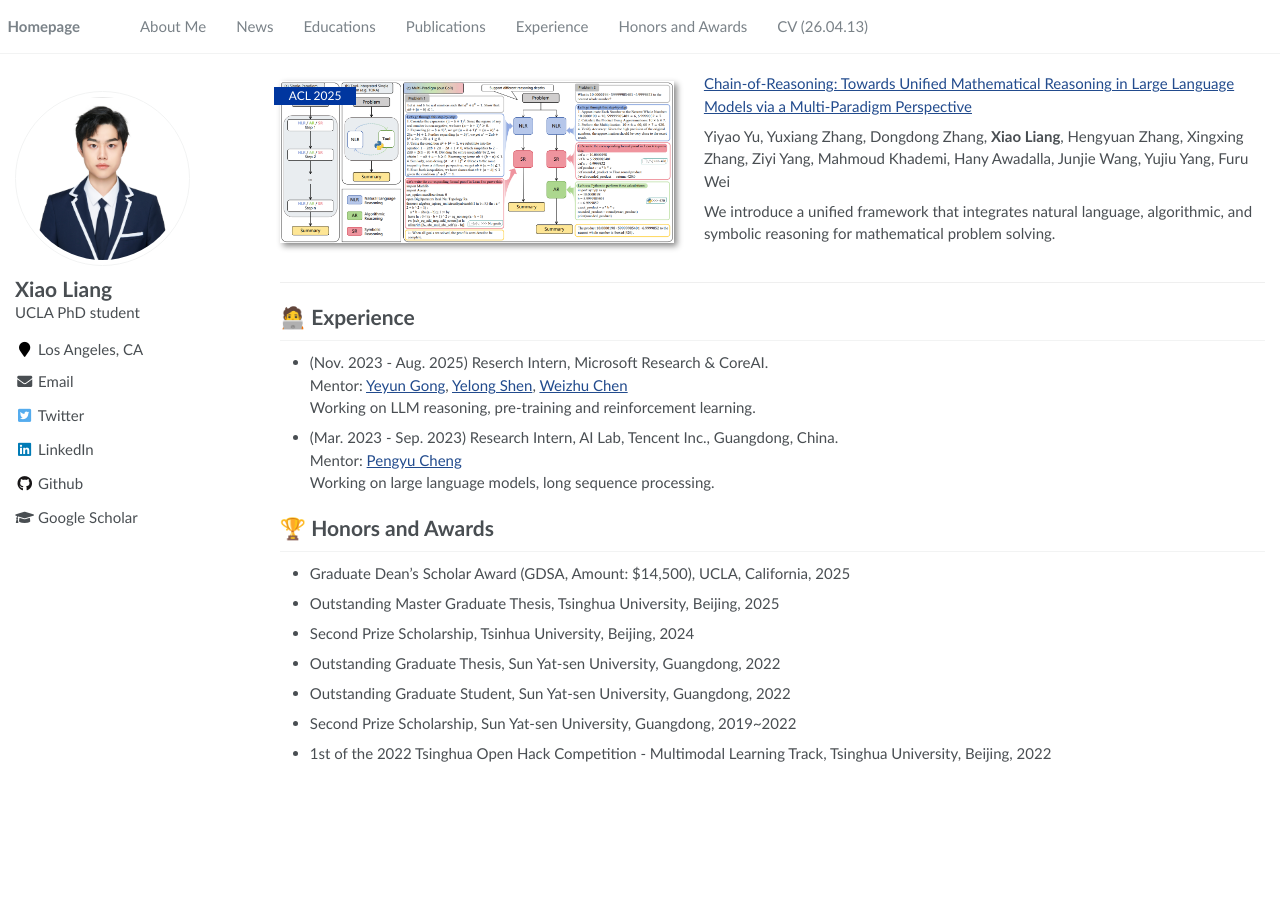
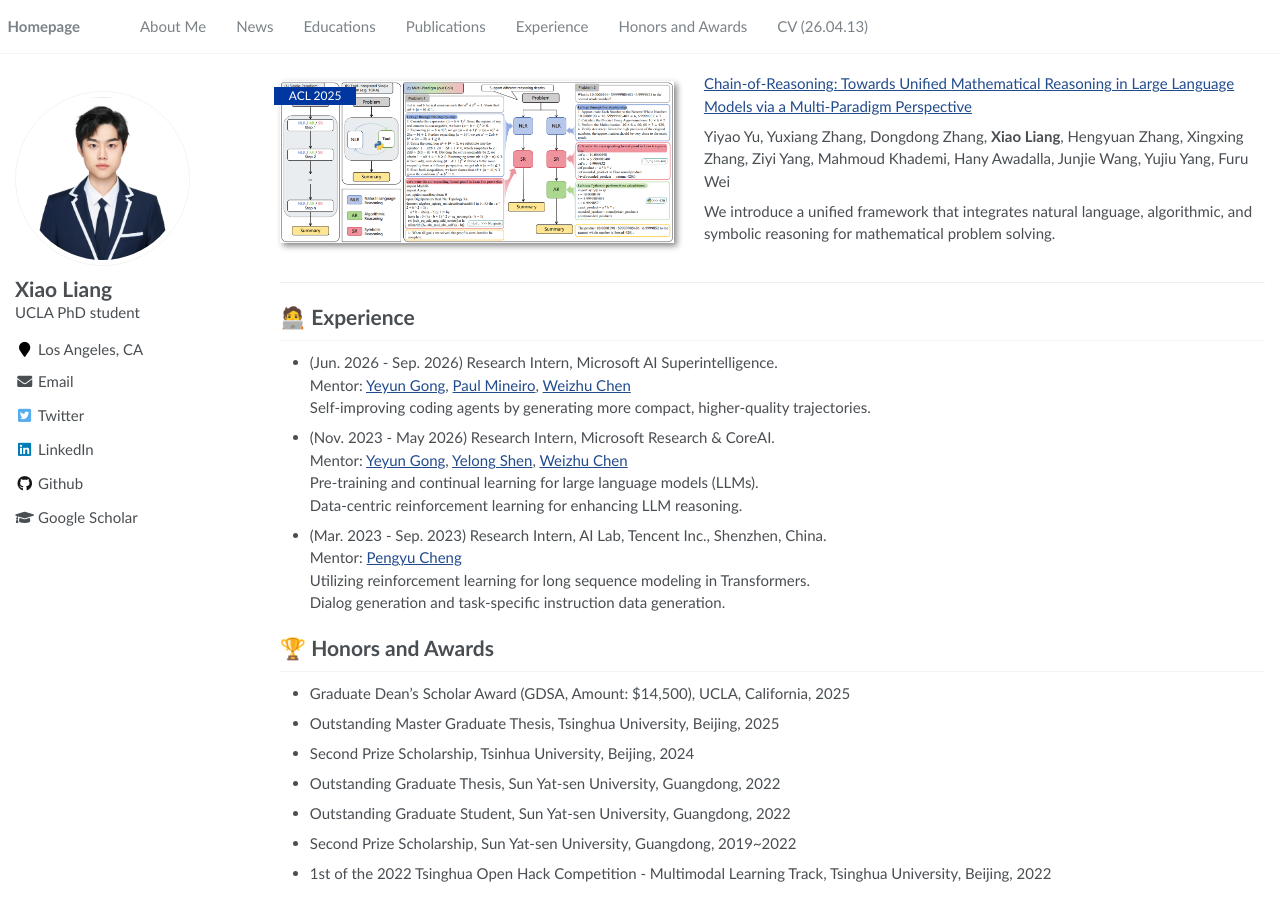
Before and after one commit to MasterVito/MasterVito.github.io, a Jekyll site: the page built from _pages/about.md, in a window 1280 px wide and 900 px high, scrolled down 2637 px. Built offline with Jekyll 4.4.1, drawn with Linux system fonts in a browser that asks for light colours; before the commit the page ends 3417 px from its top, so only the background shows below that.

Commit message:
Update CV and experience section
- Replace CV PDF with the latest 2-page version (selected publications)
- Add Microsoft AI Superintelligence internship (Jun. 2026 - Sep. 2026)
- Update Microsoft Research & CoreAI end date to May 2026
- Align experience bullets with the CV wording
- Fix "Reserch" typo and correct Tencent location to Shenzhen

Co-Authored-By: Claude Opus 5 <noreply@anthropic.com>
Claude-Session: https://claude.ai/code/session_01PxFHSVLXut5fuwpVDbZGfM

```diff
--- a/_pages/about.md
+++ b/_pages/about.md
@@ -220,13 +220,19 @@ We introduce a unified framework that integrates natural language, algorithmic,
 <div style="margin-top: 15px;"></div>
 
 # 🧑‍💻 Experience
-- (Nov. 2023 - Aug. 2025) Reserch Intern, Microsoft Research & CoreAI.
+- (Jun. 2026 - Sep. 2026) Research Intern, Microsoft AI Superintelligence.
+<br> Mentor: [Yeyun Gong](https://scholar.google.com/citations?user=piUkwMYAAAAJ&hl=en), [Paul Mineiro](https://scholar.google.com/citations?user=pl-qLQwAAAAJ&hl=en), [Weizhu Chen](https://scholar.google.com/citations?user=LG_E-4EAAAAJ&hl=en)
+<br> Self-improving coding agents by generating more compact, higher-quality trajectories.
+
+- (Nov. 2023 - May 2026) Research Intern, Microsoft Research & CoreAI.
 <br> Mentor: [Yeyun Gong](https://scholar.google.com/citations?user=piUkwMYAAAAJ&hl=en), [Yelong Shen](https://scholar.google.com/citations?user=S6OFEFEAAAAJ&hl=en), [Weizhu Chen](https://scholar.google.com/citations?user=LG_E-4EAAAAJ&hl=en)
-<br> Working on LLM reasoning, pre-training and reinforcement learning.
+<br> Pre-training and continual learning for large language models (LLMs).
+<br> Data-centric reinforcement learning for enhancing LLM reasoning.
 
-- (Mar. 2023 - Sep. 2023) Research Intern, AI Lab, Tencent Inc., Guangdong, China.
+- (Mar. 2023 - Sep. 2023) Research Intern, AI Lab, Tencent Inc., Shenzhen, China.
 <br> Mentor: [Pengyu Cheng](https://linear95.github.io/)
-<br> Working on large language models, long sequence processing.
+<br> Utilizing reinforcement learning for long sequence modeling in Transformers.
+<br> Dialog generation and task-specific instruction data generation.
 
 <div style="margin-top: 15px;"></div>
 
```
Also changed, not shown: 1 other file.
